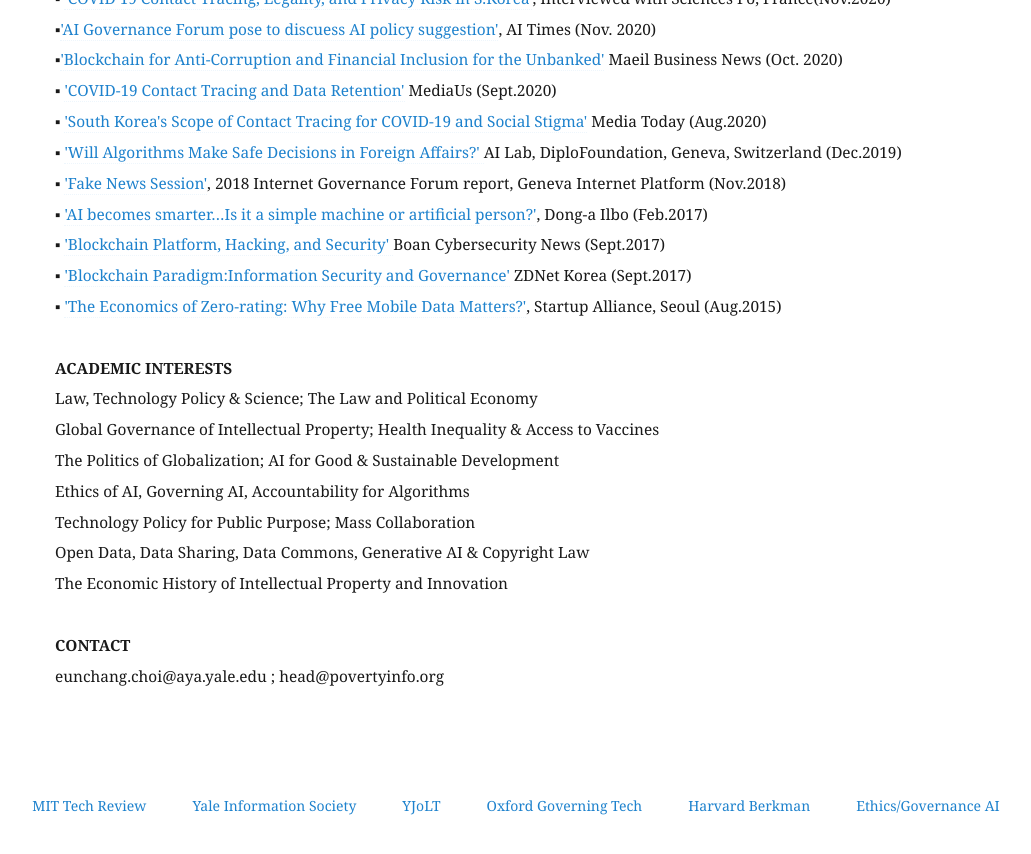
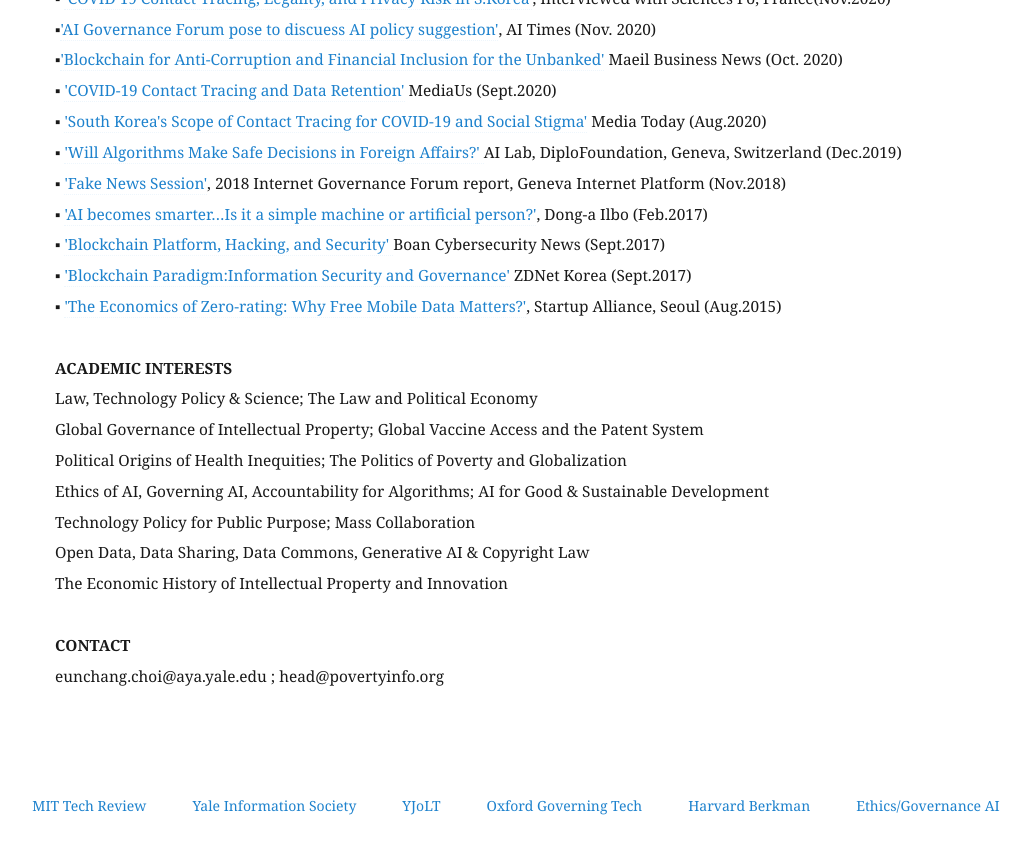
Before and after one commit to eunchangchoi/eunchangchoi.github.io, a Jekyll site: the page built from index.md, in a window 1280 px wide and 900 px high, scrolled down 7592 px. Shown: the top 854 px of the window, without its empty margins (45-1076 px from the left). Built offline with Jekyll 4.4.1, drawn with Linux system fonts in a browser that asks for light colours.

Commit message:
Update index.md

```diff
--- a/index.md
+++ b/index.md
@@ -191,9 +191,9 @@
  <br>
  <strong> ACADEMIC INTERESTS </strong> <br>
    Law, Technology Policy & Science; The Law and Political Economy <br>
-   Global Governance of Intellectual Property; Health Inequality & Access to Vaccines <br>
-   The Politics of Globalization; AI for Good & Sustainable Development <br>
-   Ethics of AI, Governing AI, Accountability for Algorithms <br>
+   Global Governance of Intellectual Property; Global Vaccine Access and the Patent System <br>
+   Political Origins of Health Inequities; The Politics of Poverty and Globalization <br>
+   Ethics of AI, Governing AI, Accountability for Algorithms; AI for Good & Sustainable Development <br>
    Technology Policy for Public Purpose; Mass Collaboration<br>
    Open Data, Data Sharing, Data Commons, Generative AI & Copyright Law <br>
    The Economic History of Intellectual Property and  Innovation <br>
```
